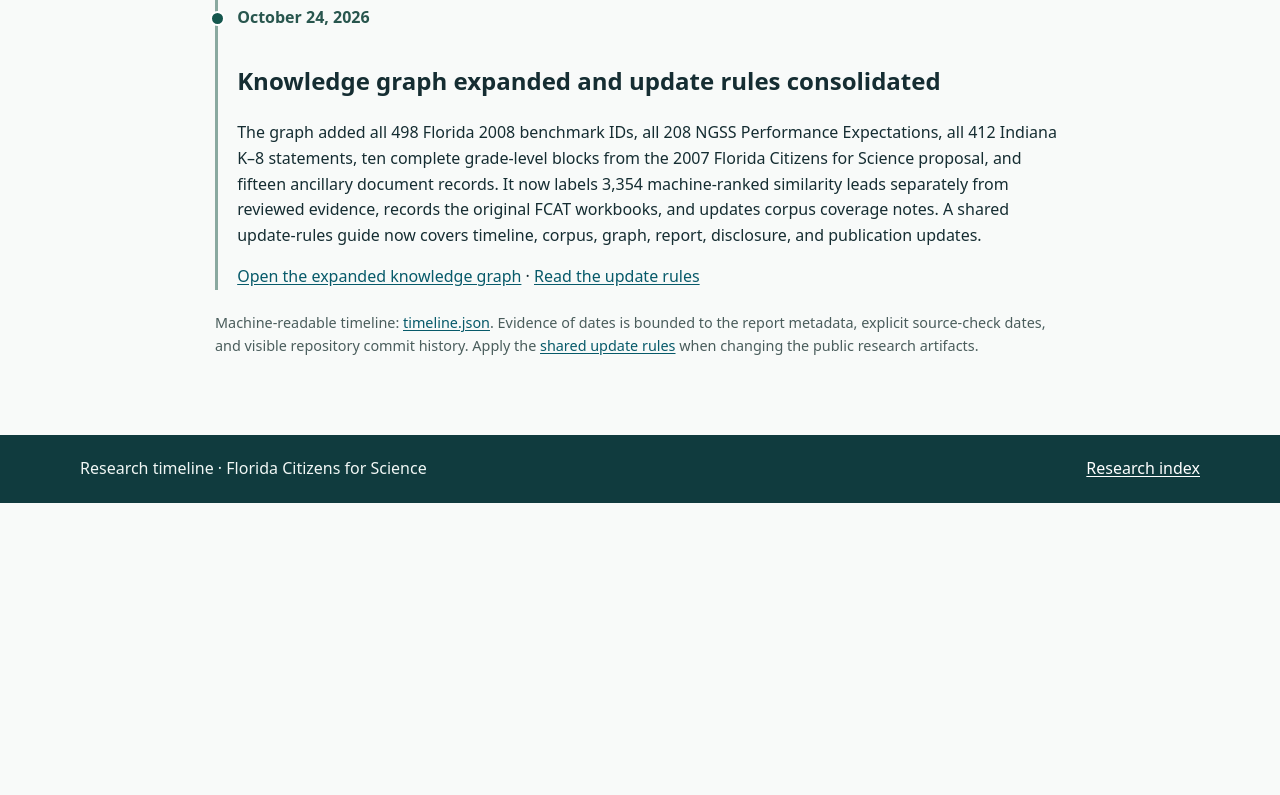
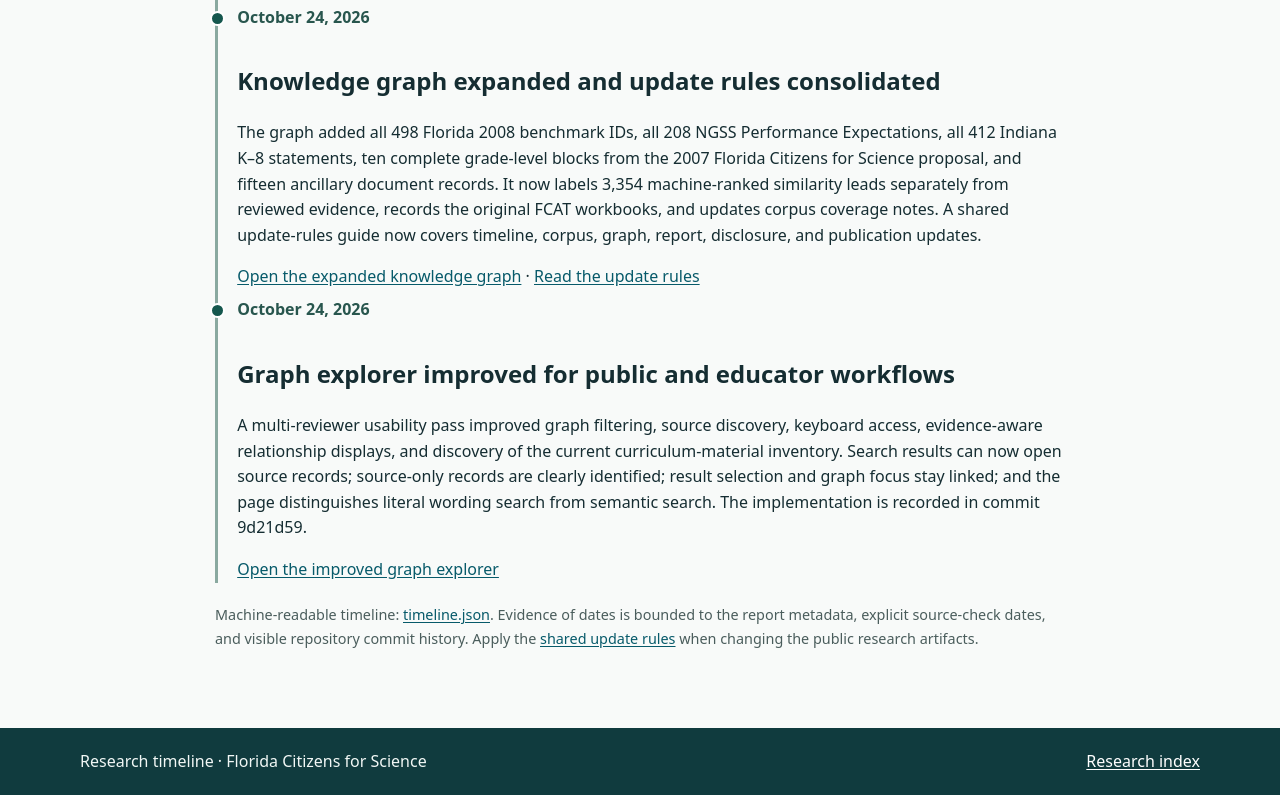
Before and after one commit to Florida-Citizens-For-Science/Florida-Citizens-For-Science.github.io, a plain HTML site: page research/timeline.html in a window 1280 px wide. Shown: the part 1392-2187 px from the top of the page. Before the commit the page ends 1895 px from the top, so only its background shows below. Drawn offline with Linux system fonts and the light colour scheme.

Commit message:
Record graph explorer usability milestone

```diff
--- a/research/timeline.html
+++ b/research/timeline.html
@@ -5,5 +5,6 @@
 <li><time datetime="2026-10-23">October 23, 2026</time><h2>Review hub and core analyses published</h2><p>Repository history records the standards-review hub and successive additions on 2008 and external-source comparisons, omission review, evolution and sectarian framing, provenance, human and generative-AI disclosures, public summaries, learning order, and teacher/student burden methods.</p><a href="/research/florida-science-standards-review/">Open the standards-review hub</a></li>
 <li><time datetime="2026-10-24">October 24, 2026</time><h2>Interactive graph and coverage reporting</h2><p>The graph explorer was added with searchable draft and source items, direct links to related source records, item sharing, and explicit notes on uneven corpus coverage. The viewer now refocuses to a selected node and its connected neighborhood at a chosen depth.</p><a href="/research/florida-science-standards-review/research/standards-graph.html">Open the interactive graph</a></li>
 <li><time datetime="2026-10-24">October 24, 2026</time><h2>Organization research site published</h2><p>The Florida Citizens for Science organization site and standards-review section were published on GitHub Pages, with forwarding links from the earlier personal-site location.</p><a href="/research/">Research landing page</a></li>
-<li><time datetime="2026-10-24">October 24, 2026</time><h2>Knowledge graph expanded and update rules consolidated</h2><p>The graph added all 498 Florida 2008 benchmark IDs, all 208 NGSS Performance Expectations, all 412 Indiana K–8 statements, ten complete grade-level blocks from the 2007 Florida Citizens for Science proposal, and fifteen ancillary document records. It now labels 3,354 machine-ranked similarity leads separately from reviewed evidence, records the original FCAT workbooks, and updates corpus coverage notes. A shared update-rules guide now covers timeline, corpus, graph, report, disclosure, and publication updates.</p><a href="/research/florida-science-standards-review/research/standards-graph.html">Open the expanded knowledge graph</a> · <a href="/research/update-rules.html">Read the update rules</a></li></ol>
+<li><time datetime="2026-10-24">October 24, 2026</time><h2>Knowledge graph expanded and update rules consolidated</h2><p>The graph added all 498 Florida 2008 benchmark IDs, all 208 NGSS Performance Expectations, all 412 Indiana K–8 statements, ten complete grade-level blocks from the 2007 Florida Citizens for Science proposal, and fifteen ancillary document records. It now labels 3,354 machine-ranked similarity leads separately from reviewed evidence, records the original FCAT workbooks, and updates corpus coverage notes. A shared update-rules guide now covers timeline, corpus, graph, report, disclosure, and publication updates.</p><a href="/research/florida-science-standards-review/research/standards-graph.html">Open the expanded knowledge graph</a> · <a href="/research/update-rules.html">Read the update rules</a></li>
+<li><time datetime="2026-10-24">October 24, 2026</time><h2>Graph explorer improved for public and educator workflows</h2><p>A multi-reviewer usability pass improved graph filtering, source discovery, keyboard access, evidence-aware relationship displays, and discovery of the current curriculum-material inventory. Search results can now open source records; source-only records are clearly identified; result selection and graph focus stay linked; and the page distinguishes literal wording search from semantic search. The implementation is recorded in commit 9d21d59.</p><a href="/research/florida-science-standards-review/research/standards-graph.html">Open the improved graph explorer</a></li></ol>
 <p class="fineprint">Machine-readable timeline: <a href="/research/timeline.json">timeline.json</a>. Evidence of dates is bounded to the report metadata, explicit source-check dates, and visible repository commit history. Apply the <a href="/research/update-rules.html">shared update rules</a> when changing the public research artifacts.</p></main><footer class="site-footer"><div class="footer-inner"><span>Research timeline · Florida Citizens for Science</span><a href="/research/">Research index</a></div></footer></body></html>
--- a/research/timeline.json
+++ b/research/timeline.json
@@ -9,7 +9,8 @@
     {"@type":"ListItem","position":2,"item":{"@type":"Event","name":"Review hub and comparative analyses published","startDate":"2026-10-23","description":"Repository history records publication of the standards review hub, then revisions on predecessor standards, omissions, sectarian framing, provenance, authorship and AI disclosure, public summaries, learning order, and workload methods.","url":"/research/florida-science-standards-review/"}},
     {"@type":"ListItem","position":3,"item":{"@type":"Event","name":"Interactive graph and source coverage added","startDate":"2026-10-24","description":"Repository history records the first interactive benchmark/source graph, shareable graph items, and source coverage reporting. The viewer now supports selecting a node from search or the graph, refocusing its network, and choosing a recorded-connection depth.","url":"/research/florida-science-standards-review/research/standards-graph.html"}},
     {"@type":"ListItem","position":4,"item":{"@type":"Event","name":"Organization research site published","startDate":"2026-10-24","description":"The Florida Citizens for Science organization site and standards-review section were published on GitHub Pages, with forwarding links from the earlier personal-site location.","url":"/research/"}},
-    {"@type":"ListItem","position":5,"item":{"@type":"Event","name":"Knowledge graph expanded and update rules consolidated","startDate":"2026-10-24","description":"The graph was expanded with all 498 Florida 2008 benchmark IDs, 208 NGSS Performance Expectations, 412 Indiana K–8 statements, ten complete grade-level blocks from the 2007 Florida Citizens for Science proposal, and fifteen ancillary document records. It distinguishes 3,354 machine-ranked leads from reviewed assertions, updates corpus coverage notes, and links original FCAT workbooks. A shared update-rules guide was added to keep the timeline, corpus register, graph, reports, and disclosures synchronized.","url":"/research/florida-science-standards-review/research/standards-graph.html","identifier":"1e0b65c"}}
+    {"@type":"ListItem","position":5,"item":{"@type":"Event","name":"Knowledge graph expanded and update rules consolidated","startDate":"2026-10-24","description":"The graph was expanded with all 498 Florida 2008 benchmark IDs, 208 NGSS Performance Expectations, 412 Indiana K–8 statements, ten complete grade-level blocks from the 2007 Florida Citizens for Science proposal, and fifteen ancillary document records. It distinguishes 3,354 machine-ranked leads from reviewed assertions, updates corpus coverage notes, and links original FCAT workbooks. A shared update-rules guide was added to keep the timeline, corpus register, graph, reports, and disclosures synchronized.","url":"/research/florida-science-standards-review/research/standards-graph.html","identifier":"1e0b65c"}},
+    {"@type":"ListItem","position":6,"item":{"@type":"Event","name":"Graph explorer improved for public and educator workflows","startDate":"2026-10-24","description":"A multi-reviewer usability pass improved graph filtering, source discovery, keyboard access, evidence-aware relationship displays, and discovery of the current curriculum-material inventory. Search results can now open source records; source-only records are clearly identified; result selection and graph focus stay linked; and the viewer explains where literal and semantic search differ. The scope is recorded in commit 9d21d59.","url":"/research/florida-science-standards-review/research/standards-graph.html","identifier":"9d21d59"}}
   ],
   "dateBasis": "Report-stated research cutoff and dated repository commit history. This timeline records verifiable artifact milestones; it does not claim that work began on the first listed date or capture all off-repository activity."
 }
```
